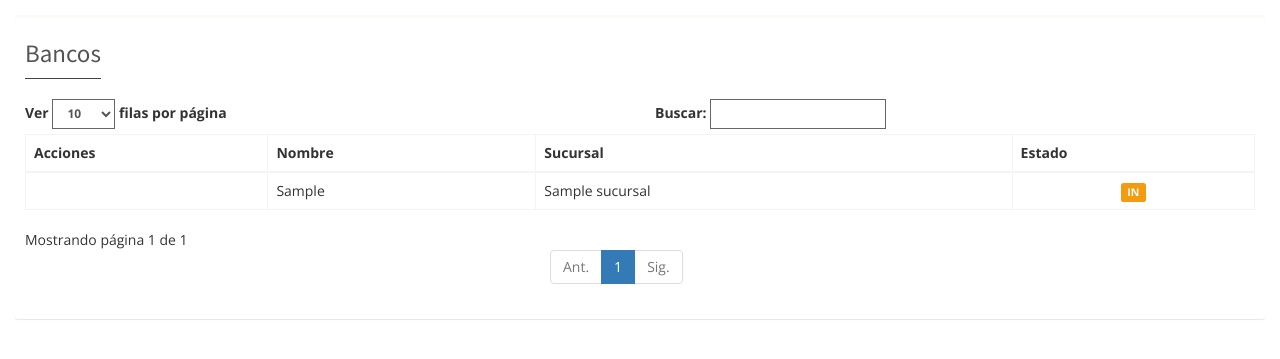
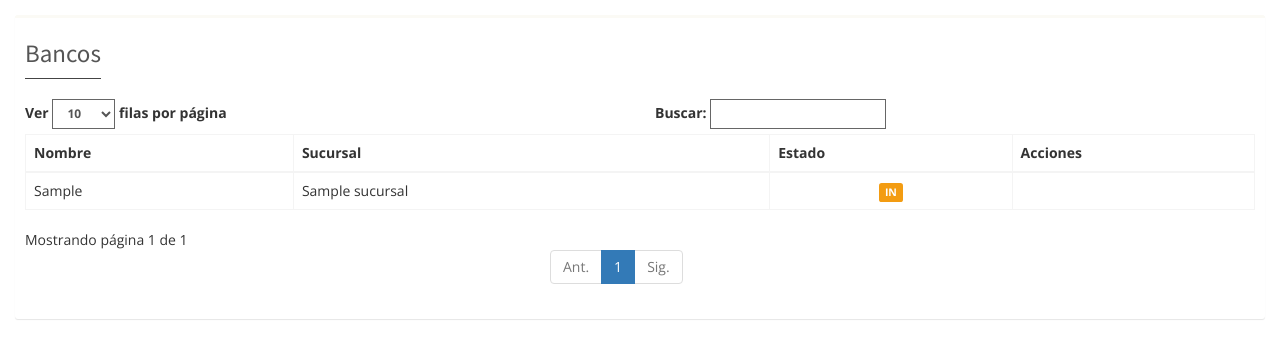
Before and after one commit to sergiojaviermoyano/sideli, a PHP site: template application/views/banks/list.php in a window 1280 px wide. Shown: the top 359 px of the page. Run offline with PHP 8.4, Linux system fonts and the light colour scheme; the template is opened without the code that fills it: most values are stand-ins (such as "Sample title", 1, 10 or a date in 2020); data that the repository does not hold is empty.

Commit message:
corregir acciones de bancos

```diff
--- a/application/views/banks/list.php
+++ b/application/views/banks/list.php
@@ -15,10 +15,10 @@
           <table id="fiscals" class="table table-bordered table-hover">
             <thead>
               <tr>
-                <th width="20%">Acciones</th>
                 <th>Nombre</th>
                 <th>Sucursal</th>
                 <th>Estado</th>
+                <th width="20%">Acciones</th>
               </tr>
             </thead>
             <tbody>
@@ -28,21 +28,21 @@
                 	foreach($list as $i)
       		        {
   	                echo '<tr>';
+  	                echo '<td style="text-align: left">'.$i['razon_social'].'</td>';
+                    echo '<td style="text-align: left">'.$i['sucursal'].'</td>';
+                    echo '<td style="text-align: center">'.($i['estado'] === 'ac' ? '<small class="label bg-green">AC</small>': '<small class="label bg-yellow">IN</small>') .'</td>';
                     echo '<td>';
                     if (strpos($permission,'Edit') !== false) {
                         echo '<i class="fa fa-fw fa-pencil" style="color: #f39c12; cursor: pointer; margin-left: 15px;" onclick="LoadBanco('.$i['id'].',\'Edit\')"></i>';
                     }
-  	                if (strpos($permission,'Del') !== false) {
+                    if (strpos($permission,'Del') !== false) {
                         echo '<i class="fa fa-fw fa-times-circle" style="color: #dd4b39; cursor: pointer; margin-left: 15px;" onclick="LoadBanco('.$i['id'].',\'Del\')"></i>';
                     }
                     if (strpos($permission,'View') !== false) {
                         echo '<i class="fa fa-fw fa-search" style="color: #3c8dbc; cursor: pointer; margin-left: 15px;" onclick="LoadBanco('.$i['id'].',\'View\')"></i> ';
                     }
 
-  	                echo '</td>';
-  	                echo '<td style="text-align: left">'.$i['razon_social'].'</td>';
-                    echo '<td style="text-align: left">'.$i['sucursal'].'</td>';
-                    echo '<td style="text-align: center">'.($i['estado'] === 'ac' ? '<small class="label bg-green">AC</small>': '<small class="label bg-yellow">IN</small>') .'</td>';
+                    echo '</td>';
   	                echo '</tr>';
       		        }
                 }
```
